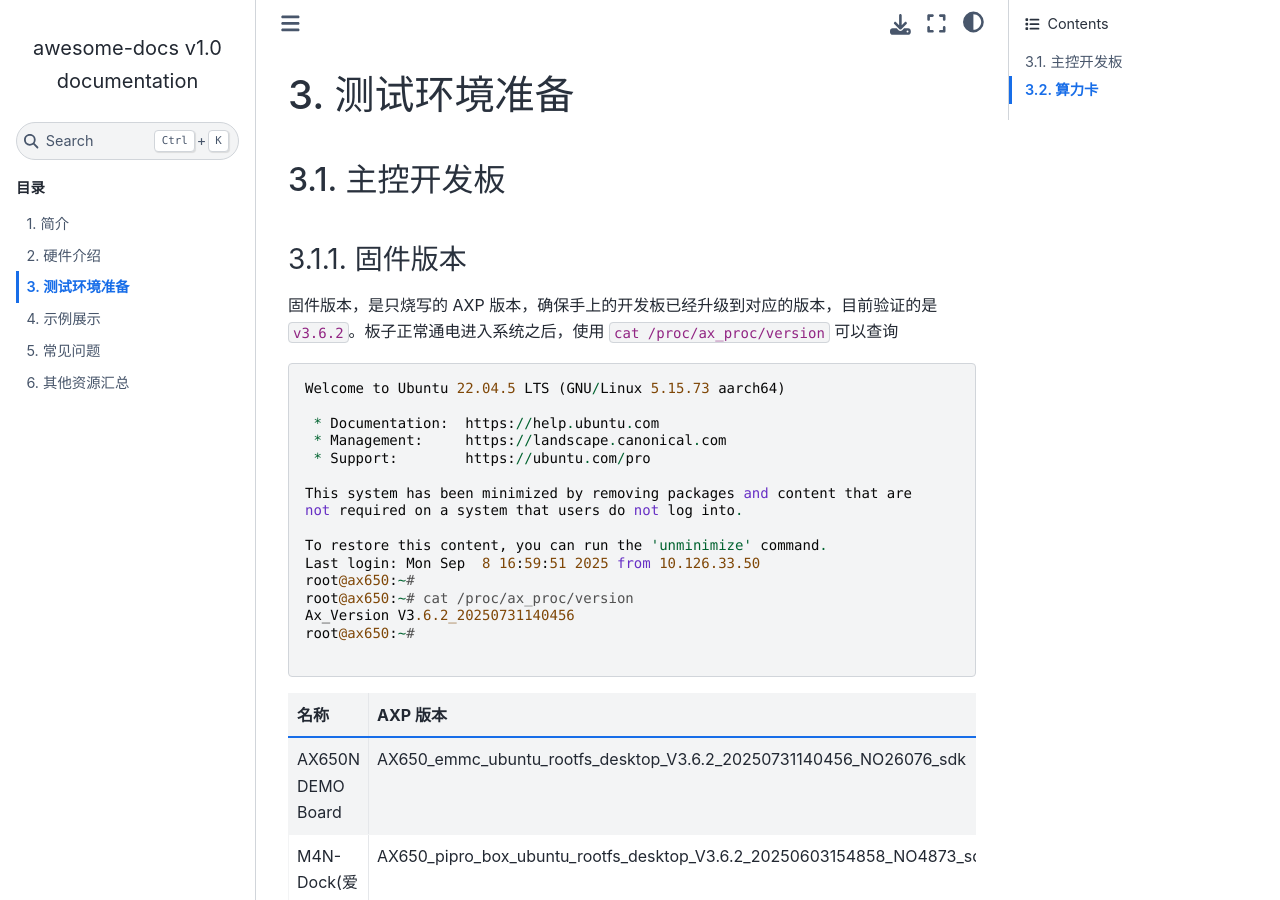
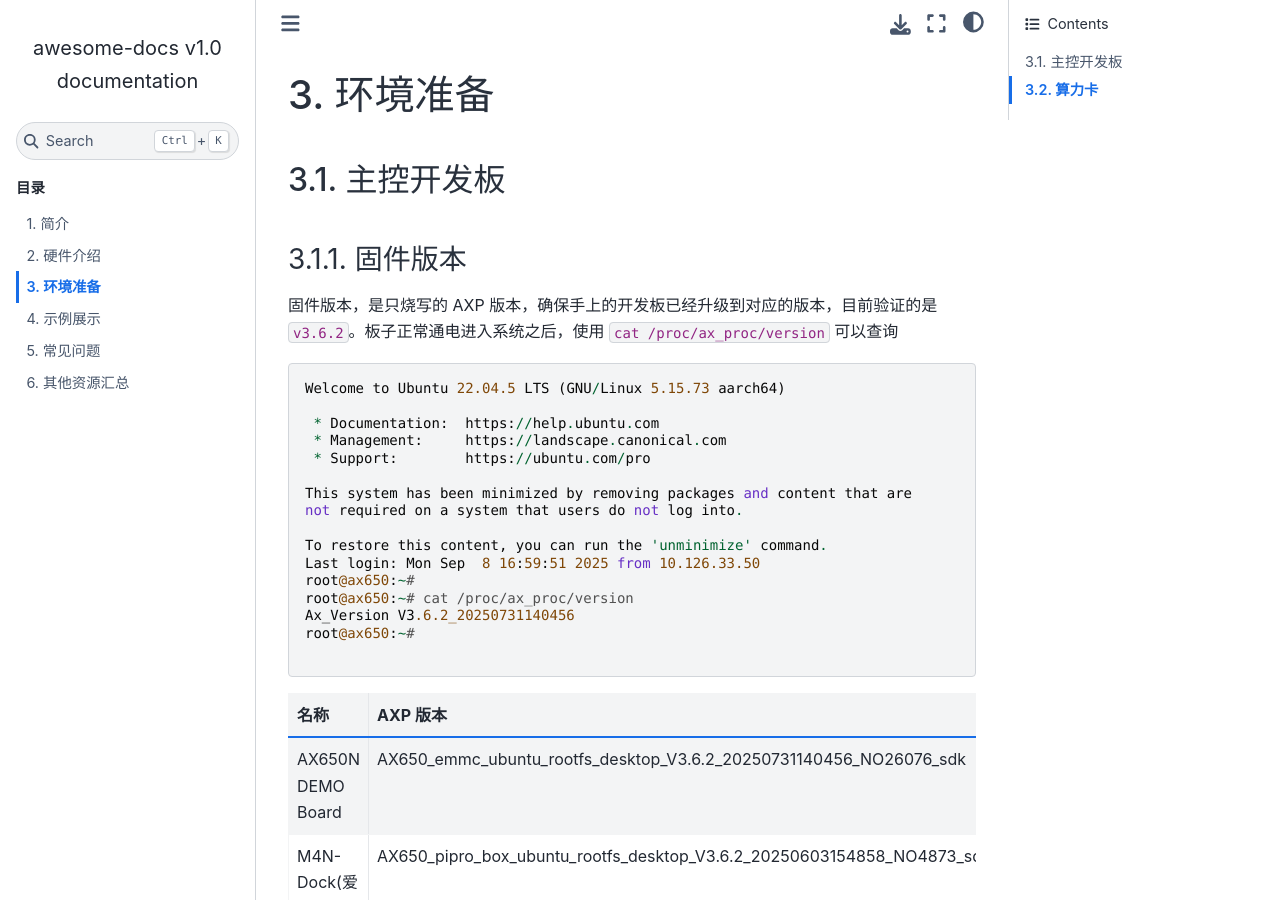
Before and after one commit to AXERA-TECH/awesome-docs, a Sphinx documentation site: the page built from source/02_software.md, in a window 1280 px wide and 900 px high. Built offline with Sphinx 7.4.7 and the Sphinx Book theme 1.1.4, drawn with Linux system fonts in a browser that asks for light colours.

Commit message:
Update 02_software.md

```diff
--- a/source/02_software.md
+++ b/source/02_software.md
@@ -1,4 +1,4 @@
-# 测试环境准备
+# 环境准备
 
 ## 主控开发板
 
```
